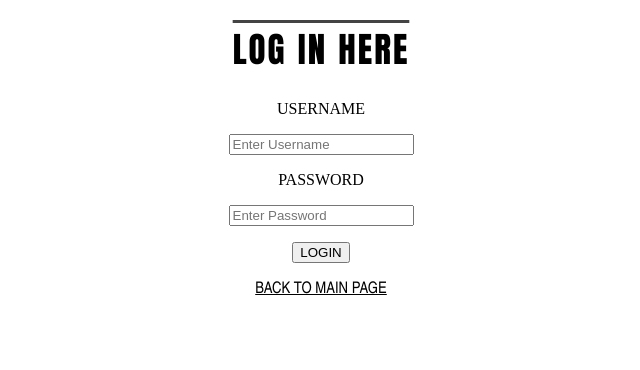
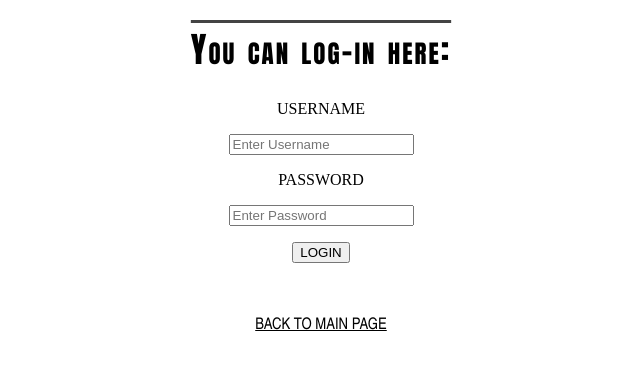
Before and after one commit to ishabelle/ASK-MATE-final-project, a Flask app: page /login in a window 1280 px wide. Shown: the top 370 px of the page, without its empty margins (319-959 px from the left). Run offline with Flask 2, Linux system fonts and the light colour scheme.

Commit message:
refactor

```diff
--- a/templates/login.html
+++ b/templates/login.html
@@ -2,7 +2,7 @@
 
 {% block content %}
     <div>
-        <h1>LOG IN HERE</h1>
+        <h1>You can log-in here:</h1>
         <form action="login" method="POST">
             <p>USERNAME</p>
             <input type="email" name="username" placeholder="Enter Username">
@@ -11,5 +11,7 @@
             <input type="submit" name="login" value="LOGIN">
         </form>
     </div>
-<p><a href="/" style="color: black">BACK TO MAIN PAGE</a></p>
+    <br>
+    <br>
+    <p><a href="/" style="color: black">BACK TO MAIN PAGE</a></p>
 {% endblock content %}
```
